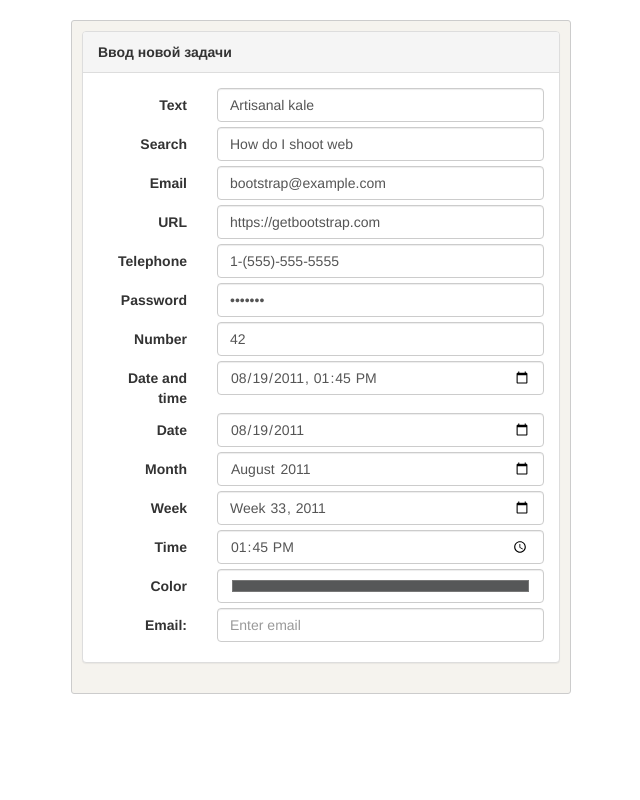
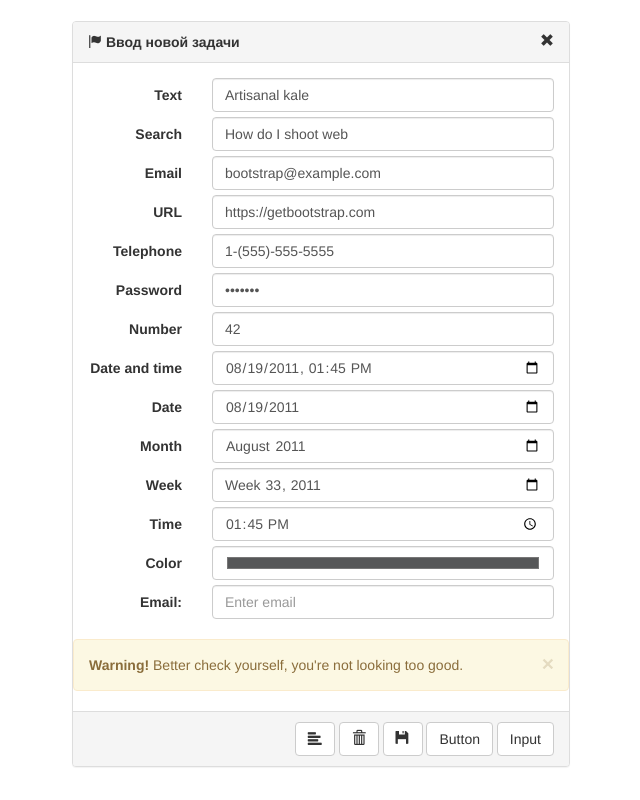
Before and after one commit to Gitart/HTML, a plain HTML site: page forms/card.html in a window 1280 px wide. Shown: the whole page, without its empty margins (319-959 px from the left). Drawn offline with nearby package versions, Linux system fonts and the light colour scheme.

Commit message:
Update card.html

```diff
--- a/forms/card.html
+++ b/forms/card.html
@@ -16,15 +16,17 @@
              .form-group{margin-bottom: 5px;}
 
              .form-horizontal{width: 500px;
-                              background-color: #F5F3EE;
+                              /*background-color: #F5F3EE; */
                               left:50%;
                               position: absolute;
                               margin-left:-250px;
-                              padding: 10px;
+                              padding: 1px;
                               top:20px;
-                              border: 1px solid #CCC;
-                              border-radius: 3px;
-                              box-shadow: 5px #C0C0C0;}
+                              /*border: 1px solid #CCC; */
+                              /*border-radius: 3px; */
+                            }
+
+             #closewindow{cursor: holder;}
       </style>
 
   </head>
@@ -38,11 +40,15 @@
 
 
 
-
+              <!--form-->
               <form class="form-horizontal">
                     <div class="panel panel-default">
                          <div class="panel-heading">
-                              <b>Ввод новой задачи</b>
+
+                               <span id="closewindow" class="glyphicon glyphicon-remove pull-right" aria-hidden="true"></span>
+                               <span class="glyphicon glyphicon-flag" aria-hidden="true"></span>
+                               <b>Ввод новой задачи</b>
+
                          </div>
 
                          <div class="panel-body">
@@ -145,10 +151,36 @@
                                          <input type="email" class="form-control" id="email" placeholder="Enter email">
                                     </div>
                              </div>
+                       </div>
+
+                       <!--Notification-->
+                       <div class="alert alert-warning alert-dismissible" role="alert">
+                                <button type="button" class="close" data-dismiss="alert" aria-label="Close"><span aria-hidden="true">&times;</span></button>
+                                <strong>Warning!</strong> Better check yourself, you're not looking too good.
+                       </div>
+
+                       <!--Footer-->
+                       <div class="panel-footer text-right">
+                            <button type="button" class="btn btn-default" aria-label="Left Align">
+                                    <span class="glyphicon glyphicon-align-left" aria-hidden="true"></span>
+                            </button>
+
+                            <button type="button" class="btn btn-default" aria-label="Left Align">
+                                    <span class="glyphicon glyphicon-trash" aria-hidden="true"></span>
+                            </button>
+
+                            <button type="button" class="btn btn-default" aria-label="Left Align">
+                                    <span class="glyphicon glyphicon-floppy-disk" aria-hidden="true"></span>
+                            </button>
+
+
+                            <button class="btn btn-default" type="submit">Button</button>
+                            <input class="btn btn-default " type="button" value="Input">
+                            <!-- <input class="btn btn-default pull-right" type="submit" value="Submit"> -->
 
                        </div>
-             </div>
-           </div>
+                 </div> <!--Body form-->
         </form>
+        </div>
 </body>
 </html>
```
